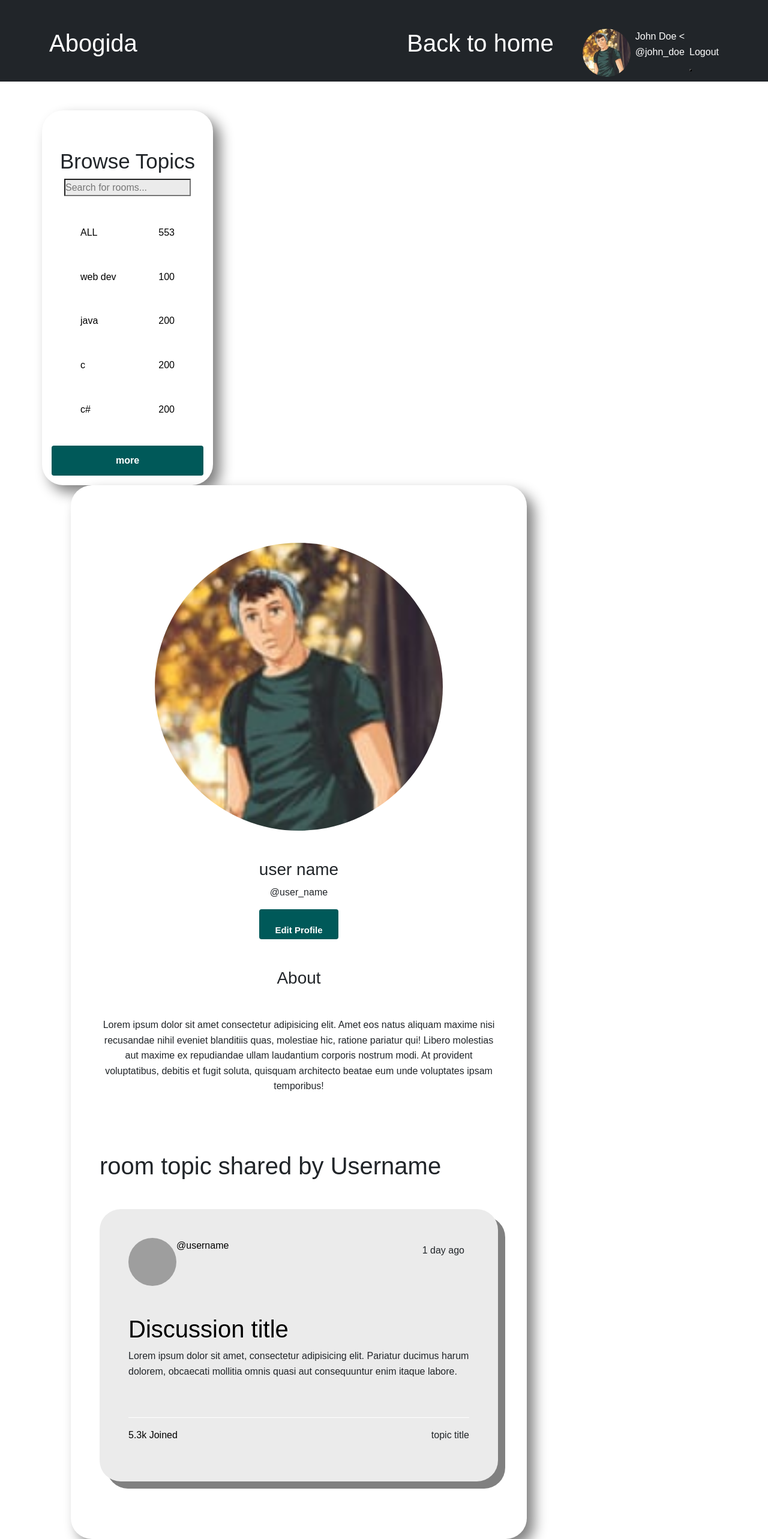
After one commit to mickiyas123/Abugida, a Django app: page /discussions/ in a window 1280 px wide. The commit adds this page. Shown: the whole page at 60% size. Run offline with Django 4.2, Linux system fonts and the light colour scheme; some libraries are stand-ins or nearby versions; grey boxes are pictures that could not be loaded.

Commit message:
fixed css integration

```diff
--- a/abugida/discussions/urls.py
+++ b/abugida/discussions/urls.py
@@ -2,7 +2,7 @@ from django.urls import path
 from . import views
 
 urlpatterns = [
-    path('hello', views.hello, name="hello"),
+    path('', views.discussions, name="discussions"),
 
 
 ]
--- a/abugida/discussions/views.py
+++ b/abugida/discussions/views.py
@@ -1,6 +1,6 @@
 from django.shortcuts import render
 from django.http import HttpResponse
 
-def hello(request):
-   text = """<h1>welcome to my app !</h1>"""
-   return HttpResponse(text)
+
+def discussions(request):
+    return render(request, 'discussions/discussions.html')
--- /dev/null
+++ b/abugida/static/styles/styleroom.css
@@ -0,0 +1,110 @@
+* {
+  font-family: sans-serif;
+  margin: 0;
+  padding: 0;
+  box-sizing: border-box;
+}
+
+body {
+  line-height: 1.6;
+  font-weight: 400;
+  font-size: 1rem;
+  min-height: 100vh;
+}
+
+img {
+  width: 100%;
+}
+
+a {
+  display: inline-block;
+  color: black;
+  text-decoration: none;
+}
+
+.more-btn {
+  border: none;
+  outline: none;
+  height: 50px;
+  width: 100%;
+  background-color: #005959;
+  color: white;
+  border-radius: 4px;
+  font-weight: bold;
+}
+
+.profile img {
+  display: block;
+  border-radius: 50%;
+  object-fit: cover;
+  object-position: center;
+}
+
+.profile--small img {
+  width: 5rem;
+  height: 5rem;
+}
+
+.room-box {
+  background-color: white;
+  border-radius: 35px;
+  box-shadow: 12px 12px 22px grey;
+}
+
+.room-lists {
+  background-color: #ebebeb;
+  border-radius: 35px;
+  box-shadow: 12px 12px 0px grey;
+}
+.btn {
+  background-color: #005959;
+  width: 100%;
+  height: 30px;
+  font-size: 15px;
+  border-radius: 7px;
+}
+
+.topics-head h2 {
+  font-size: 35px;
+}
+.topics-head .search {
+  background-color: #ebebeb;
+  width: 100%;
+}
+
+.header a {
+  color: white;
+}
+/* profile  */
+.profile-medium img {
+  width: 30rem;
+  height: 30rem;
+}
+
+.profile {
+  text-align: center;
+}
+
+.center {
+  display: block;
+  margin-left: auto;
+  margin-right: auto;
+  width: 50%;
+}
+
+.desc .btn {
+  border: none;
+  outline: none;
+  height: 50px;
+  width: 20%;
+  background-color: #005959;
+  color: white;
+  border-radius: 4px;
+  font-weight: bold;
+}
+
+.desc .btn:hover {
+  background: white;
+  border: 1px solid;
+  color: black;
+}
--- /dev/null
+++ b/abugida/templates/discussions/discussions.html
@@ -0,0 +1,209 @@
+<!DOCTYPE html>
+{% load static %}
+<html lang="en">
+<head>
+    <head>
+        <meta charset="UTF-8" />
+        <meta http-equiv="X-UA-Compatible" content="IE=edge" />
+        <meta name="viewport" content="width=device-width, initial-scale=1.0" />
+
+        <title>room</title>
+        <link
+            rel="stylesheet"
+            href="https://cdnjs.cloudflare.com/ajax/libs/font-awesome/4.7.0/css/font-awesome.min.css"
+        />
+
+        <link
+            href="https://cdn.jsdelivr.net/npm/bootstrap@5.0.2/dist/css/bootstrap.min.css"
+            rel="stylesheet"
+            integrity="sha384-EVSTQN3/azprG1Anm3QDgpJLIm9Nao0Yz1ztcQTwFspd3yD65VohhpuuCOmLASjC"
+            crossorigin="anonymous"
+        />
+        <link
+            rel="stylesheet"
+            href="https://cdnjs.cloudflare.com/ajax/libs/font-awesome/5.12.1/css/all.min.css"
+        />
+        <link rel="stylesheet" href="{% static 'styles/styleroom.css' %}" />
+    </head>
+</head>
+<body>
+    <header class="header bg-dark pt-5">
+        <div class="container d-flex justify-content-between">
+            <div>
+                <a href="{% url 'home'%}" class="">
+
+                    <h1>Abogida</h1>
+                  </a>
+            </div>
+
+          <div>
+            <nav class="header-nav">
+                <div class="d-flex">
+                    <div class="me-5">
+                        <h1>
+                            <a href="{% url 'home'%}">Back to home</a>
+                        </h1>
+                    </div>
+                    <div>
+                        <a href="profile.html">
+                            <div class="d-flex justify-content-between">
+
+                              <div class="profile profile--small active">
+                                  <img src="{% static 'images/profile-1524859358747-2fed3690d7a4.jfif' %}" />
+                                </div>
+                                <div class="mx-2">
+                                  <p>John Doe <<br> <span>@john_doe</span></p>
+                                </div>
+
+                            </div>
+
+                        </a>
+
+
+                    </div>
+                    <div>
+                        <br>
+                    <div class="">
+
+                            <a href="login.html" class="">
+                              Logout</a>
+                          </div>
+                        <button class="dropdown-button">
+
+                        </button>
+                    </div>
+
+                </div>
+
+
+              </nav>
+          </div>
+
+        </div>
+      </header>
+      <section class="bg-white pt-5">
+        <div class="container ">
+            <div class="row  vh-100 ">
+              <!-- Topics Start -->
+              <div class="topic col-3 room-box p-3">
+                <div class="topics-head my-5 text-center ">
+                  <h2>Browse Topics</h2>
+                  <form class="">
+                    <label >
+                      <input class="search" placeholder="Search for rooms..." />
+                    </label>
+                  </form>
+                </div>
+                <ul class="mx-5 list-unstyled">
+                  <li class="my-5 ">
+                    <a href="/" class="active d-flex justify-content-between ">
+                        <div >ALL</div>
+                        <div>
+                            <span>553</span>
+                        </div> </a>
+                  </li>
+                  <li class="my-5">
+                    <a href="/" class="active d-flex justify-content-between">
+                        <div >web dev</div>
+                        <div>
+                            <span>100</span>
+                        </div> </a>
+                  </li>
+                  <li class="my-5">
+                    <a href="/" class="active d-flex justify-content-between">
+                        <div >java</div>
+                        <div>
+                            <span>200</span>
+                        </div> </a>
+                  </li>
+                  <li class="my-5">
+                    <a href="/" class="active d-flex justify-content-between">
+                        <div >c</div>
+                        <div>
+                            <span>200</span>
+                        </div> </a>
+                  </li>
+                  <li class="my-5">
+                    <a href="/" class="active d-flex justify-content-between">
+                        <div >c#</div>
+                        <div>
+                            <span>200</span>
+                        </div> </a>
+                  </li>
+                </ul>
+                <button
+                                        type="button"
+                                        class="more-btn py-2"
+                                    >
+                                        more
+                                    </button>
+              </div>
+              <!-- Topics End -->
+
+              <!-- Room List Start -->
+              <div class=" mx-5 col-8 roomList room-box p-5">
+
+                <div class="profile py-5">
+                    <div class="profile-img">
+                      <div class="profile-medium active ">
+                        <img class="center" src="{% static 'images/profile-1524859358747-2fed3690d7a4.jfif' %}">
+                      </div>
+                    </div>
+                    <div class="desc mx-auto my-5">
+                      <h3>user name</h3>
+                      <p>@user_name</p>
+                      <a href="edit-user.html" class="btn pt-4">Edit Profile</a>
+                    </div>
+                    <div class="about-profile my-5">
+                      <h3 class="my-5">About</h3>
+                      <p>
+                     Lorem ipsum dolor sit amet consectetur adipisicing elit. Amet eos natus aliquam maxime nisi recusandae nihil eveniet blanditiis quas, molestiae hic, ratione pariatur qui! Libero molestias aut maxime ex repudiandae ullam laudantium corporis nostrum modi. At provident voluptatibus, debitis et fugit soluta, quisquam architecto beatae eum unde voluptates ipsam temporibus!
+                      </p>
+                    </div>
+                  </div>
+
+                  <div>
+                     <h1>
+                        room topic shared by Username
+                     </h1>
+
+                </div>
+                <!-- first shared room -->
+
+                    <div class="room-lists p-5 my-center my-5">
+                      <div class="d-flex justify-content-between">
+                        <a href="profile.html" class="d-flex">
+                          <div class="profile profile--small">
+                            <img src="./profile-1524859358747-2fed3690d7a4.jfif" />
+                          </div>
+                          <span>@username</span>
+                        </a>
+                        <div class="p-2">
+                          <span>1 day ago</span>
+                        </div>
+                      </div>
+                      <div class="py-5 border-bottom border-white">
+                        <a href="room.html"><h1>Discussion title</h1></a>
+                        <p>
+                          Lorem ipsum dolor sit amet, consectetur adipisicing elit. Pariatur ducimus harum dolorem, obcaecati
+                          mollitia omnis quasi aut consequuntur enim itaque labore.
+                        </p>
+                      </div>
+                      <div class="d-flex justify-content-between pt-3">
+                        <a href="room.html" class="">
+
+                          5.3k Joined
+                        </a>
+                        <p class="">topic title</p>
+                      </div>
+                    </div>
+
+            </div>
+        </div>
+          </main>
+      </section>
+
+      <script src="script.js"></script>
+    </body>
+</body>
+</html>
--- a/abugida/templates/users/home.html
+++ b/abugida/templates/users/home.html
@@ -25,7 +25,7 @@
             rel="stylesheet"
             href="https://cdnjs.cloudflare.com/ajax/libs/font-awesome/5.12.1/css/all.min.css"
         />
-        <link rel="stylesheet" href="./style/style.css" />
+        <link rel="stylesheet" href="{% static 'styles/style.css' %}" />
     </head>
     <body>
         <!-- nav -->
@@ -57,7 +57,7 @@
 
                         <li class="item"><a href="{% url 'home' %}">HOME</a></li>
                         <li class="item"><a href="./about.html">ABOUT</a></li>
-                        <li class="item"><a href="#">DISCUSION</a></li>
+                        <li class="item"><a href="{% url 'discussions' %}">DISCUSION</a></li>
                         <li class="item"><a href="./couse.html">COURSE</a></li>
                         <li class="item"><a href="#">TEACHERS</a></li>
 
```
Also changed, not shown: abugida/static/images/profile-1524859358747-2fed3690d7a4.jfif (added).
